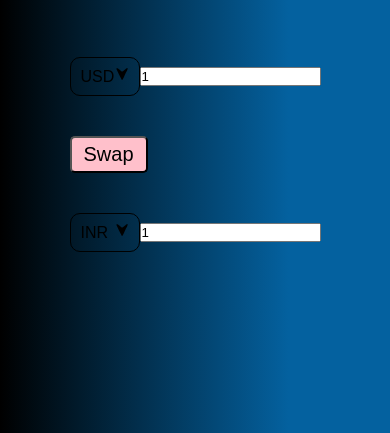
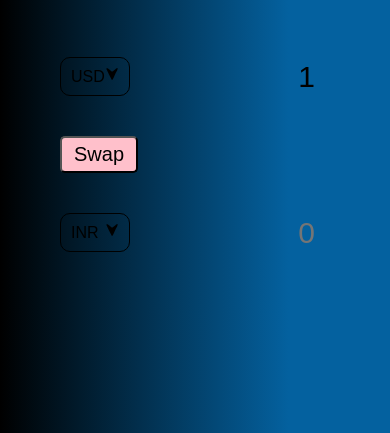
Before and after one commit to saurabh6893/CurrencyConverter, a plain HTML site: page index.html in a window 390 px wide. Shown: the part 411-844 px from the top of the page. Drawn offline with Linux system fonts and the light colour scheme.

Commit message:
completed Css design

```diff
--- a/index.html
+++ b/index.html
@@ -131,7 +131,7 @@
           <option value="VND">VND</option>
           <option value="ZAR">ZAR</option>
         </select>
-        <input type="number" id="amount-one" placeholder="0" value="1" />
+        <input type="number" id="amount-one" placeholder="0" />
       </div>
     </div>
 
--- a/style.css
+++ b/style.css
@@ -63,3 +63,34 @@
   background-repeat: no-repeat;
   border-radius: 10px;
 }
+
+.currency input {
+  border: 0;
+  background: transparent;
+  font-size: 30px;
+  text-align: right;
+}
+
+.swap-rate-container {
+  display: flex;
+  align-items: center;
+  justify-content: space-between;
+}
+
+.rate {
+  color: black;
+  font-size: 14px;
+  padding: 0 10px;
+}
+
+select:focus,
+input:focus,
+button:focus {
+  outline: 0;
+}
+
+@media (max-width: 600px) {
+  .currency input {
+    width: 200px;
+  }
+}
```
